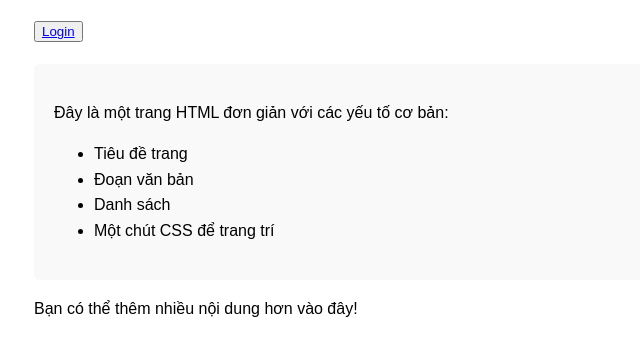
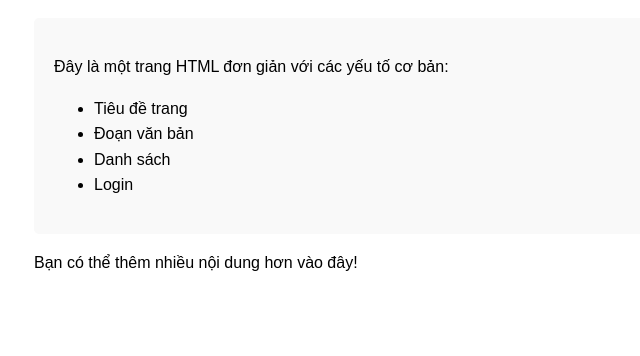
Before and after one commit to vanhoa690/demo-gitflow-clickup, a plain HTML site: page index.html in a window 1280 px wide. Shown: the part 108-464 px from the top of the page, without its empty margins (206-846 px from the left). Drawn offline with Linux system fonts and the light colour scheme.

Commit message:
feat: update index html

```diff
--- a/index.html
+++ b/index.html
@@ -28,16 +28,14 @@
   </head>
   <body>
     <h1>Chào mừng đến với trang web của tôi</h1>
-    <button>
-      <a href="/login.html">Login</a>
-    </button>
+
     <div class="container">
       <p>Đây là một trang HTML đơn giản với các yếu tố cơ bản:</p>
       <ul>
         <li>Tiêu đề trang</li>
         <li>Đoạn văn bản</li>
         <li>Danh sách</li>
-        <li>Một chút CSS để trang trí</li>
+        <li>Login</li>
       </ul>
     </div>
 
```
